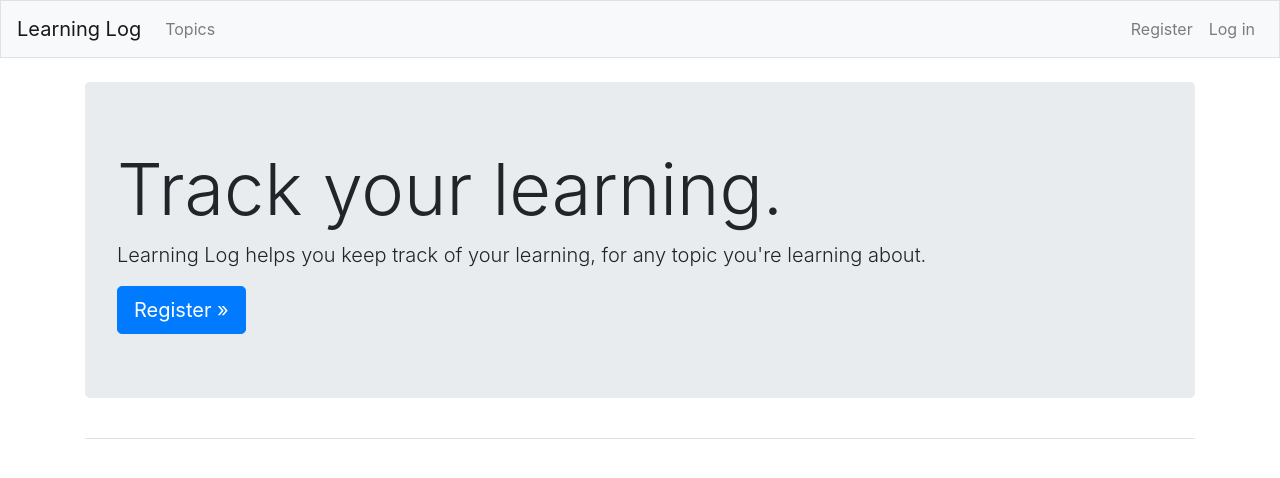
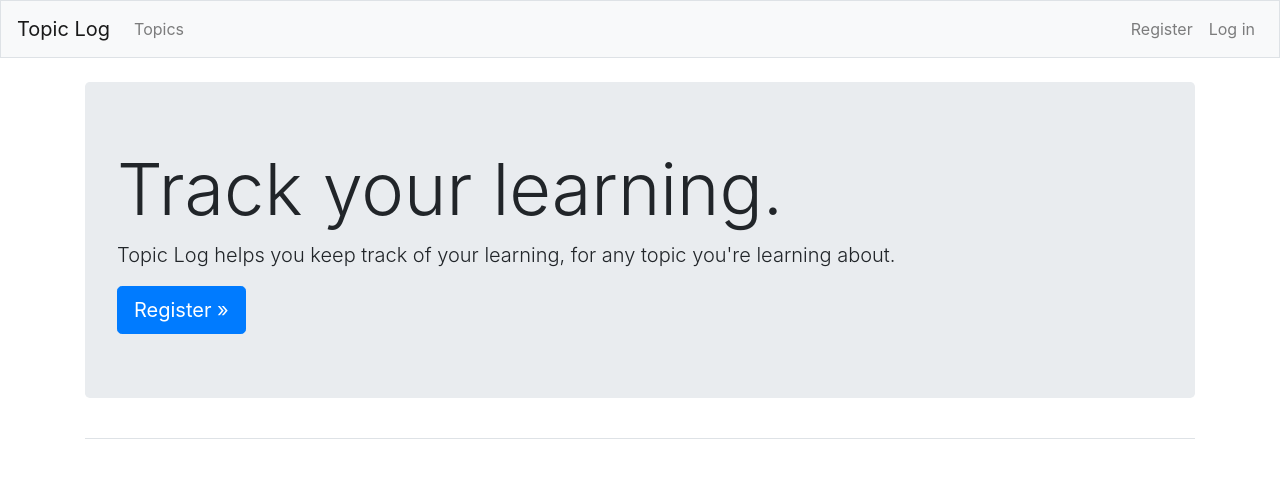
Before and after one commit to oxfos/learning_log, a Django app: page / in a window 1280 px wide. Shown: the top 478 px of the page. Run offline with Django 3.2, Linux system fonts and the light colour scheme; parts of the project's set-up code (start-up, migrations or seed data) failed here and were passed over; some libraries are stand-ins or nearby versions.

Commit message:
Updated name.

```diff
--- a/src/learning_log/settings.py
+++ b/src/learning_log/settings.py
@@ -27,7 +27,7 @@ SECRET_KEY = 'c5_w19q+t%oylgqfa^dhuemlwx$lmeilkhify_dwxc%4k^!_k^'
 # SECURITY WARNING: don't run with debug turned on in production!
 DEBUG = True
 
-ALLOWED_HOSTS = ['logmenow.herokuapp.com', 'localhost']
+ALLOWED_HOSTS = ['topiclog.herokuapp.com', 'localhost']
 
 
 # Application definition
--- a/src/learning_logs/templates/learning_logs/base.html
+++ b/src/learning_logs/templates/learning_logs/base.html
@@ -7,7 +7,7 @@
   <meta charset="utf-8">
   <meta name="viewport" content="width=device-width, initial-scale=1,
   shrink-to-fit=no">
-  <title>Learning Log</title>
+  <title>Topic Log</title>
 
   {% bootstrap_css %}
   {% bootstrap_javascript jquery='full' %}
@@ -16,7 +16,7 @@
 
 <body>
   <nav class="navbar navbar-expand-md navbar-light bg-light mb-4 border">
-    <a class="navbar-brand" href="{% url 'learning_logs:index' %}">Learning Log</a>
+    <a class="navbar-brand" href="{% url 'learning_logs:index' %}">Topic Log</a>
     <button class="navbar-toggler" type="button" data-toggle="collapse" data-target="#navbarCollapse"
       aria-controls="navbarCollapse" aria-expanded="false" aria-label="Toggle navigation">
       <span class="navbar-toggler-icon"></span>
--- a/src/learning_logs/templates/learning_logs/index.html
+++ b/src/learning_logs/templates/learning_logs/index.html
@@ -3,8 +3,7 @@
 {% block page_header %}
 <div class="jumbotron">
   <h1 class="display-3">Track your learning.</h1>
-  <p class="lead">Learning Log helps you keep track of your learning,
-     for any topic you're learning about.</p>
+  <p class="lead">Topic Log helps you keep track of your learning, for any topic you're learning about.</p>
   <a class="btn btn-lg btn-primary" href="{% url 'users:register' %}"
     role="button">Register &raquo;</a>
 </div>
```
Also changed, not shown: src/db.sqlite3.
